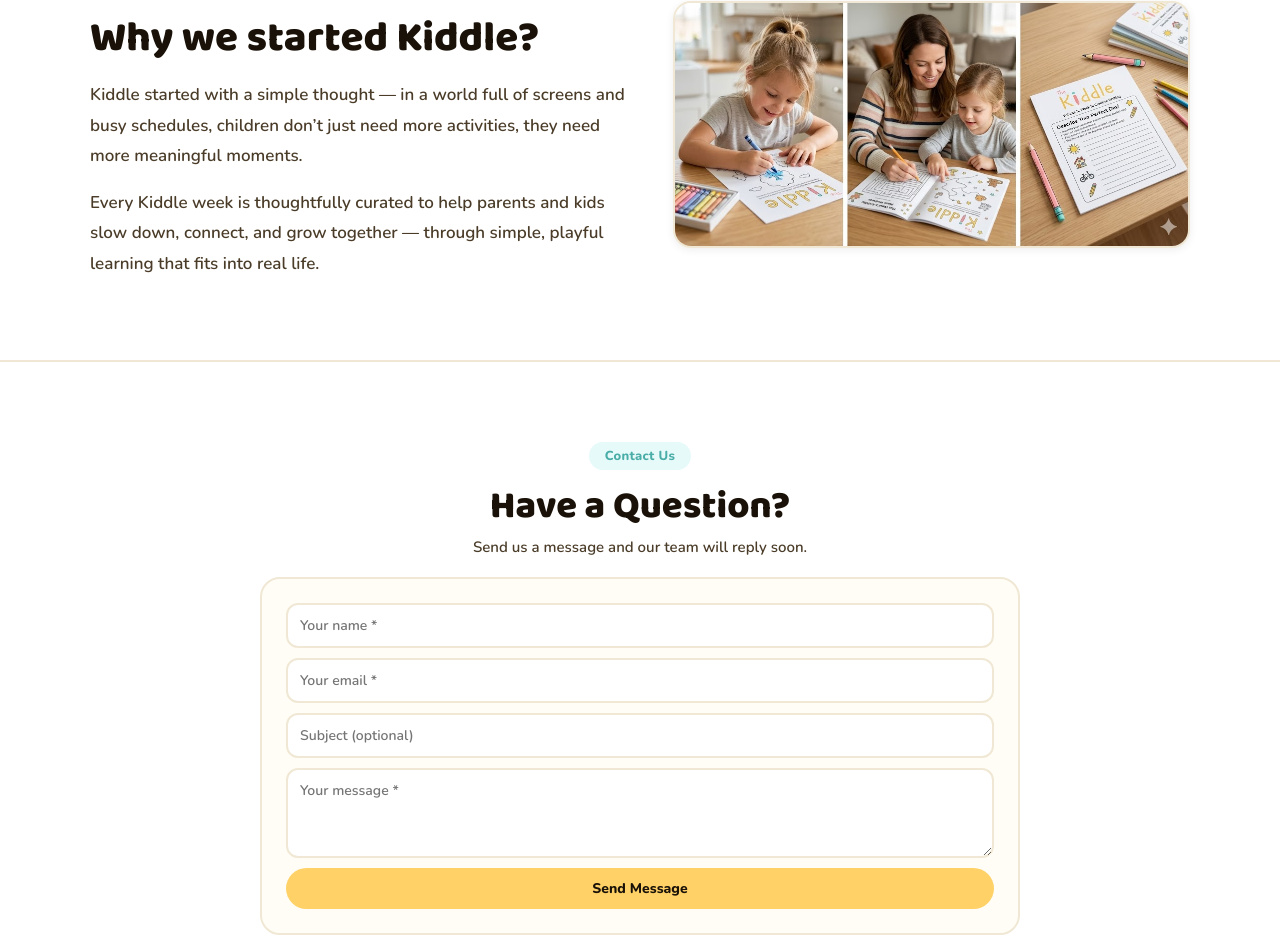
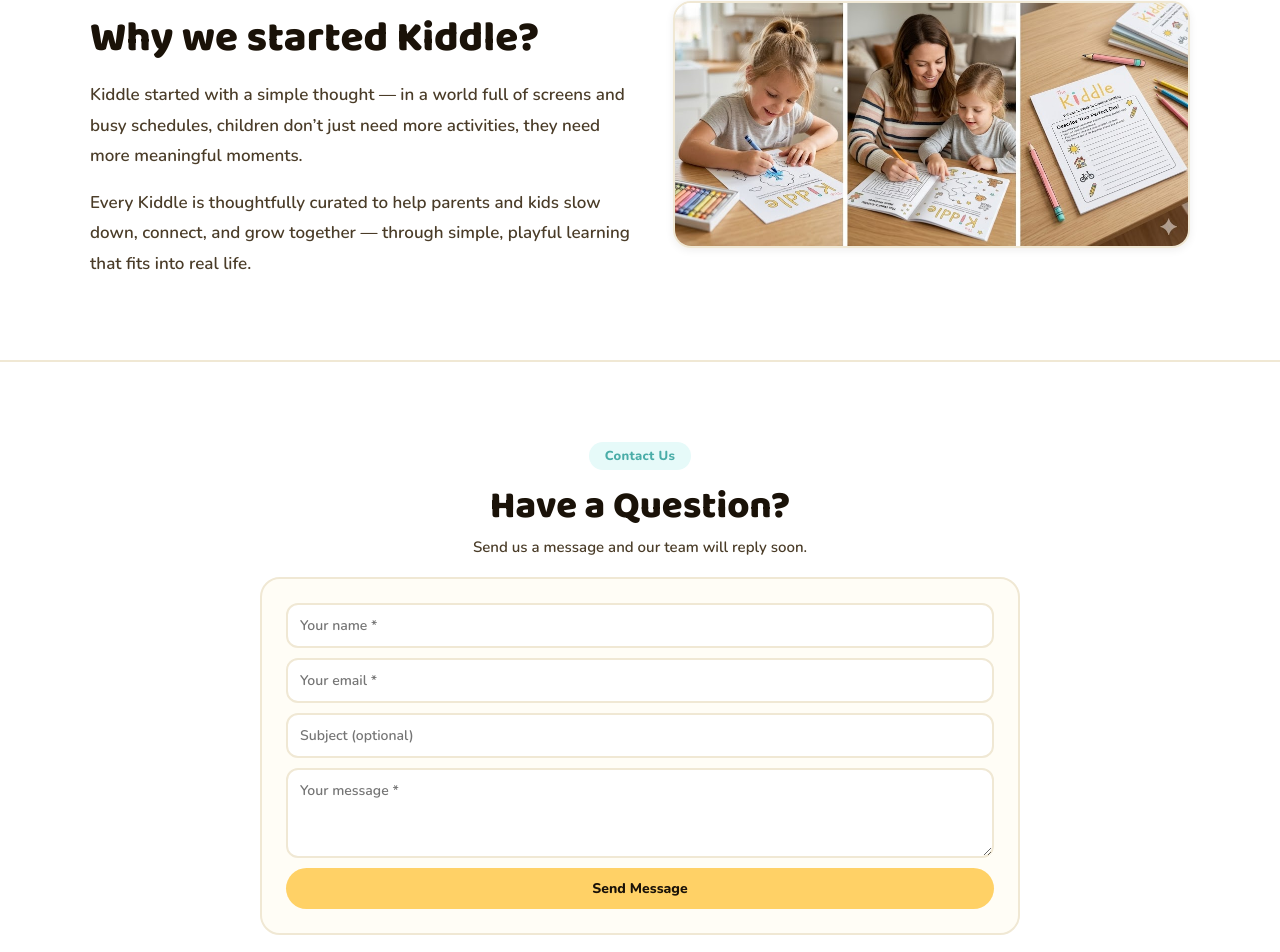
Before and after one commit to akashmalbari/thekiddle, a Next.js app: page / in a window 1280 px wide. Shown: the part 3654-4606 px from the top of the page. Built offline with nearby package versions, Linux system fonts and the light colour scheme; no server answers; the database is empty.

Commit message:
Fix kiddle message

```diff
--- a/app/page.tsx
+++ b/app/page.tsx
@@ -489,7 +489,7 @@ export default function HomePage() {
               Kiddle started with a simple thought — in a world full of screens and busy schedules, children don’t just need more activities, they need more meaningful moments.
             </p>
             <p style={{ fontSize: isMobile ? 16 : 17, color: 'var(--body)', lineHeight: 1.8, fontWeight: 600 }}>
-              Every Kiddle week is thoughtfully curated to help parents and kids slow down, connect, and grow together — through simple, playful learning that fits into real life.
+              Every Kiddle is thoughtfully curated to help parents and kids slow down, connect, and grow together — through simple, playful learning that fits into real life.
             </p>
           </div>
 
```
